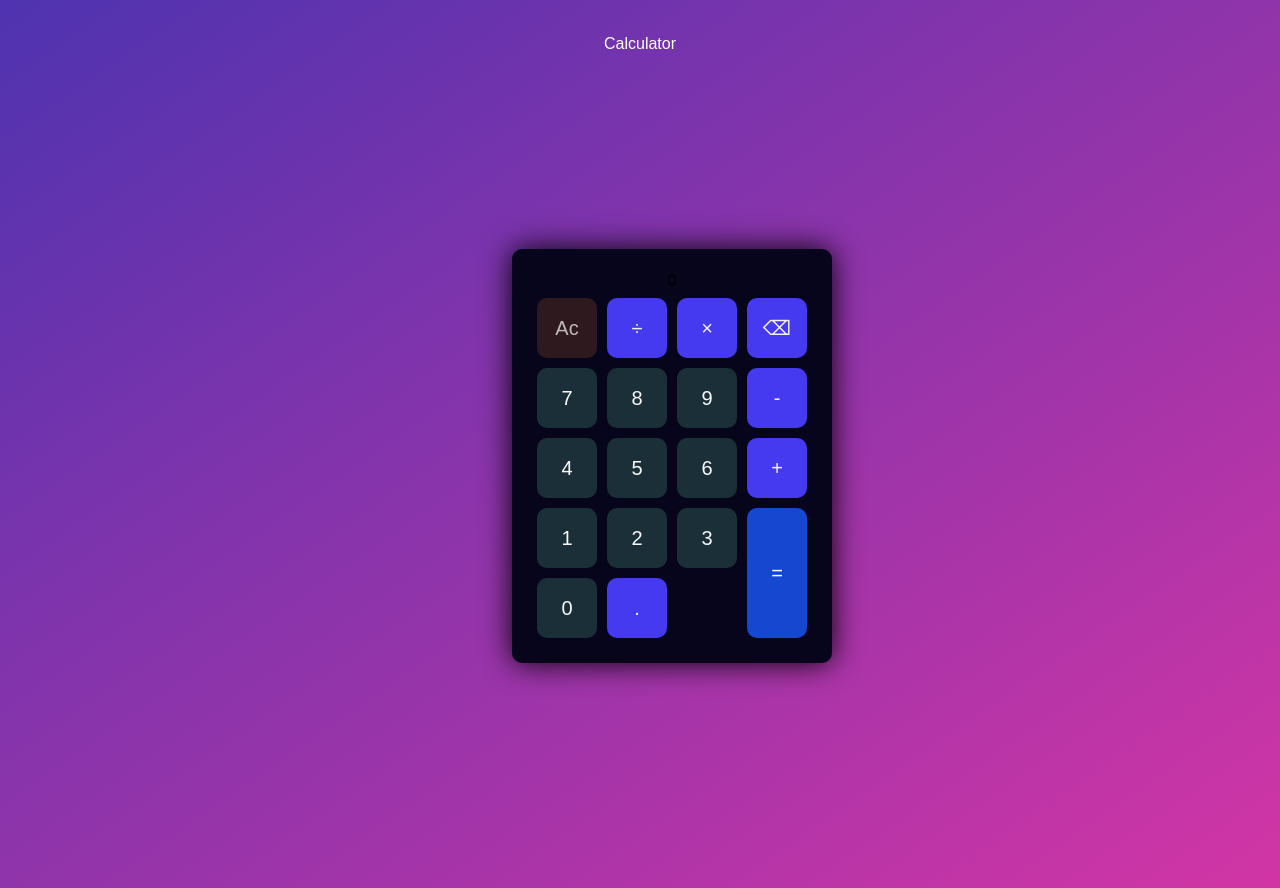
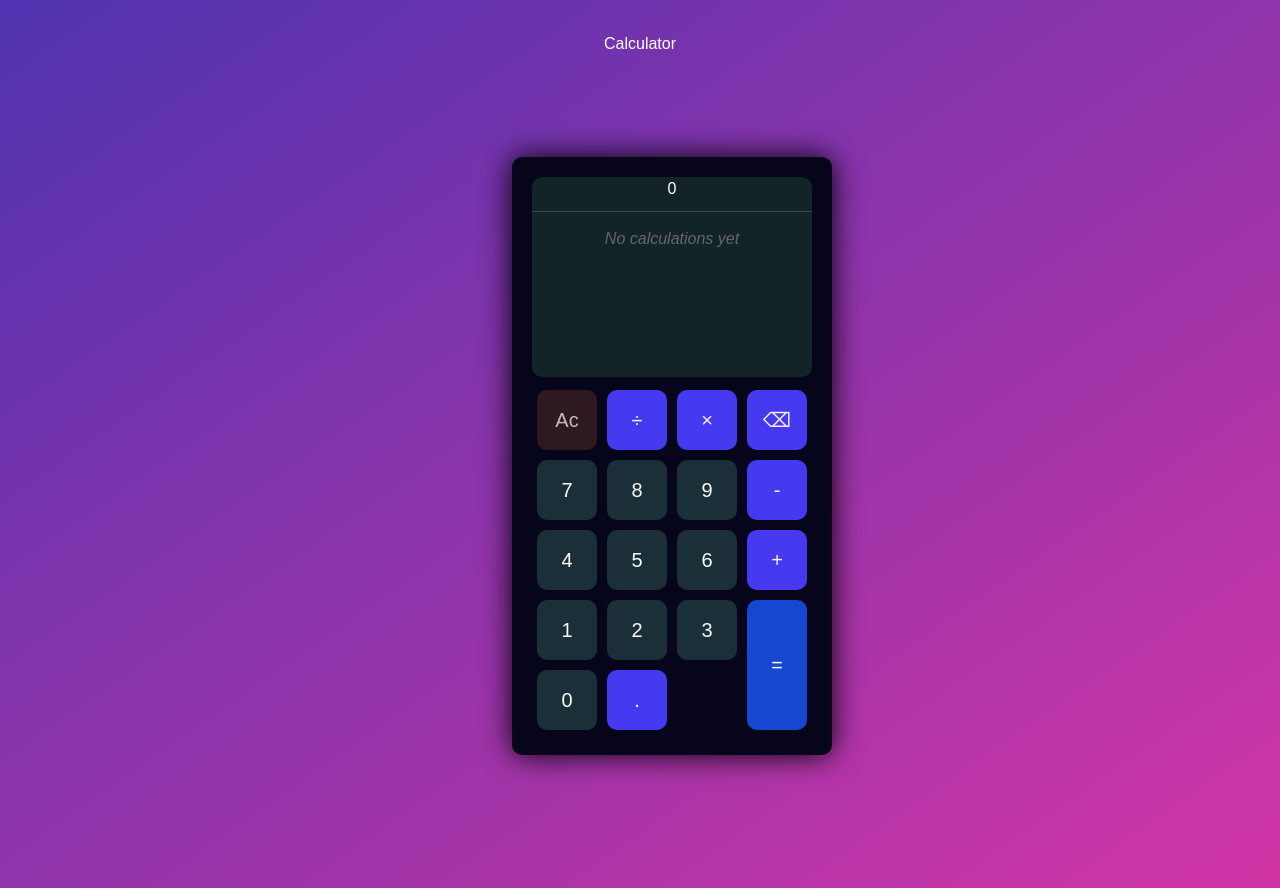
Before and after one commit to salmanmhd/Calc-Mate, a React (Vite) app: page / in a window 1280 px wide. Shown: the top 888 px of the page. Built offline with nearby package versions, Linux system fonts and the light colour scheme.

Commit message:
feat: Added historyLog component

```diff
--- /dev/null
+++ b/src/component/HistoryLog.jsx
@@ -0,0 +1,25 @@
+import React from 'react';
+
+const HistoryLog = ({ history, onHistoryItemClick }) => {
+  return (
+    <div className="history-log">
+      {history.length === 0 ? (
+        <div className="history-empty">No calculations yet</div>
+      ) : (
+        history.map((item, index) => (
+          <div
+            key={index}
+            className="history-item"
+            onClick={() => onHistoryItemClick(item)}
+          >
+            <span className="history-equation">{item.equation}</span>
+            <span className="history-result">=</span>
+            <span className="history-value">{item.result}</span>
+          </div>
+        ))
+      )}
+    </div>
+  );
+};
+
+export default HistoryLog;
--- a/src/component/Ui.jsx
+++ b/src/component/Ui.jsx
@@ -1,5 +1,6 @@
 // import React from 'react'
-import React, { useState } from 'react';
+import React, { useEffect, useState } from 'react';
+import HistoryLog from './HistoryLog';
 
 
 
@@ -10,6 +11,13 @@ const Add = () => {
   const [previousValue, setPreviousValue] = useState(null);
   const [operator, setOperator] = useState(null);
   const [waitingForNumber, setWaitingForNumber] = useState(true);
+  const [history, setHistory] = useState(JSON.parse(localStorage.getItem("history")) ||[]);
+
+
+  // useEffect for storing history log  in localStorage
+  useEffect(()=>{
+    window.localStorage.setItem("history",JSON.stringify(history))
+  },[display,equation])
 
   // Modified handleNumber - only handles numeric input
   const handleNumber = (num) => {
@@ -39,18 +47,27 @@ const Add = () => {
     setWaitingForNumber(true);
   };
 
-  // Modified handleEqual - proper calculation trigger
+  // Modify handleEqual to properly store history
   const handleEqual = () => {
     if (!operator || !previousValue) return;
 
     const currentValue = parseFloat(display);
     const result = calculate(previousValue, currentValue, operator);
 
+    // Create history item with full equation
+    const newHistoryItem = {
+      equation: `${previousValue} ${operator} ${currentValue}`,
+      result: result
+    };
+
     setDisplay(result.toString());
     setEquation(`${equation} ${currentValue} = `);
     setPreviousValue(result);
     setOperator(null);
     setWaitingForNumber(true);
+
+    // Add to history
+    setHistory(prevHistory => [newHistoryItem, ...prevHistory]);
   };
 
   const calculate = (a, b, op) => {
@@ -93,6 +110,11 @@ const Add = () => {
     setWaitingForNumber(false);
   };
 
+  // Add handleHistoryItemClick if not already present
+  const handleHistoryItemClick = (value) => {
+    setDisplay(value.equation+" = "+value.result);
+    setWaitingForNumber(true);
+  };
 
 
   return (
@@ -109,6 +131,11 @@ const Add = () => {
                 <div className="equation">{equation}</div>
         <div className="current">{display}</div>
 
+        {/* history component to show previous calculations */}
+        <HistoryLog
+          history={history}
+          onHistoryItemClick={handleHistoryItemClick}
+        />
             </div>
             <div className="buttons">
                 <table>
--- a/src/index.css
+++ b/src/index.css
@@ -130,6 +130,15 @@ body {
     color: #0a1e23;
   }
 
+  .display-screen{
+    color: white;
+    background-color:#132429 ;
+    border-radius: 10px;
+    max-height: 140px;
+    margin-bottom: 8px;
+
+  }
+
   .calculator button#clear {
     background-color: #ffd5d8;
     color: #ec3535;
@@ -195,3 +204,67 @@ body {
     font-weight: 500;
     /* background-color: #1547d1; */
   }
+
+  /* History Log Styles */
+  .history-log {
+    max-height: 130px;
+    overflow-y: auto;
+    border-top: 1px solid #444;
+    margin-top: 10px;
+    padding-top: 5px;
+    scrollbar-width: thin;
+    scrollbar-color: #666 #2d2d2d;
+  }
+
+  .history-log::-webkit-scrollbar {
+    width: 6px;
+  }
+
+
+
+  .history-item {
+    padding: 8px 5px;
+    font-size: 0.9em;
+    color: #ccc;
+    cursor: pointer;
+    transition: background-color 0.2s;
+    display: flex;
+    justify-content: space-between;
+    align-items: center;
+    border-bottom: 1px solid #444;
+  }
+
+  .history-item:hover {
+    background-color: #3d3d3d;
+  }
+
+  .history-equation {
+    color: #888;
+  }
+
+  .history-result {
+    color: #888;
+    margin: 0 5px;
+  }
+
+  .history-value {
+    color: #fff;
+  }
+
+  .history-empty {
+    text-align: center;
+    padding: 10px;
+    color: #666;
+    font-style: italic;
+  }
+
+  /* Adjust display screen to accommodate history */
+  .display-screen {
+    display: flex;
+    flex-direction: column;
+    min-height: 200px;
+  }
+
+  .equation, .current {
+    flex-shrink: 0;
+  }
```
